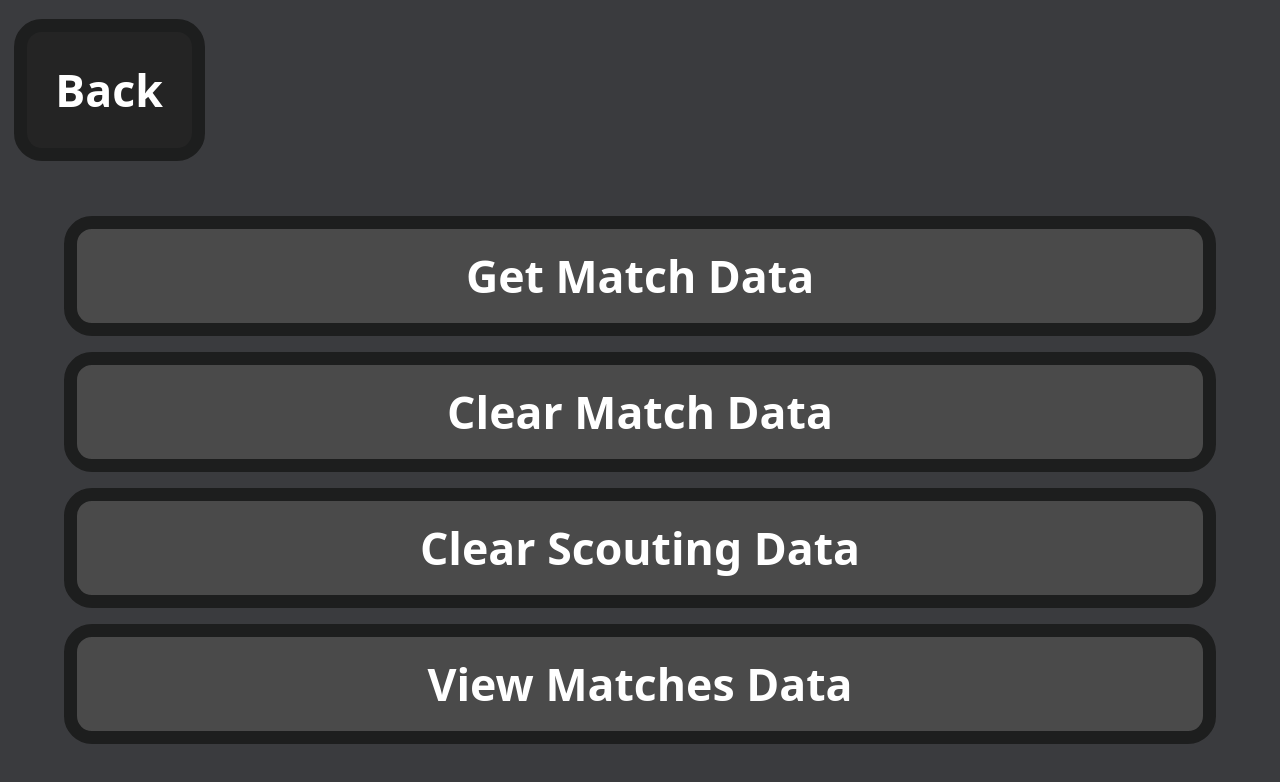
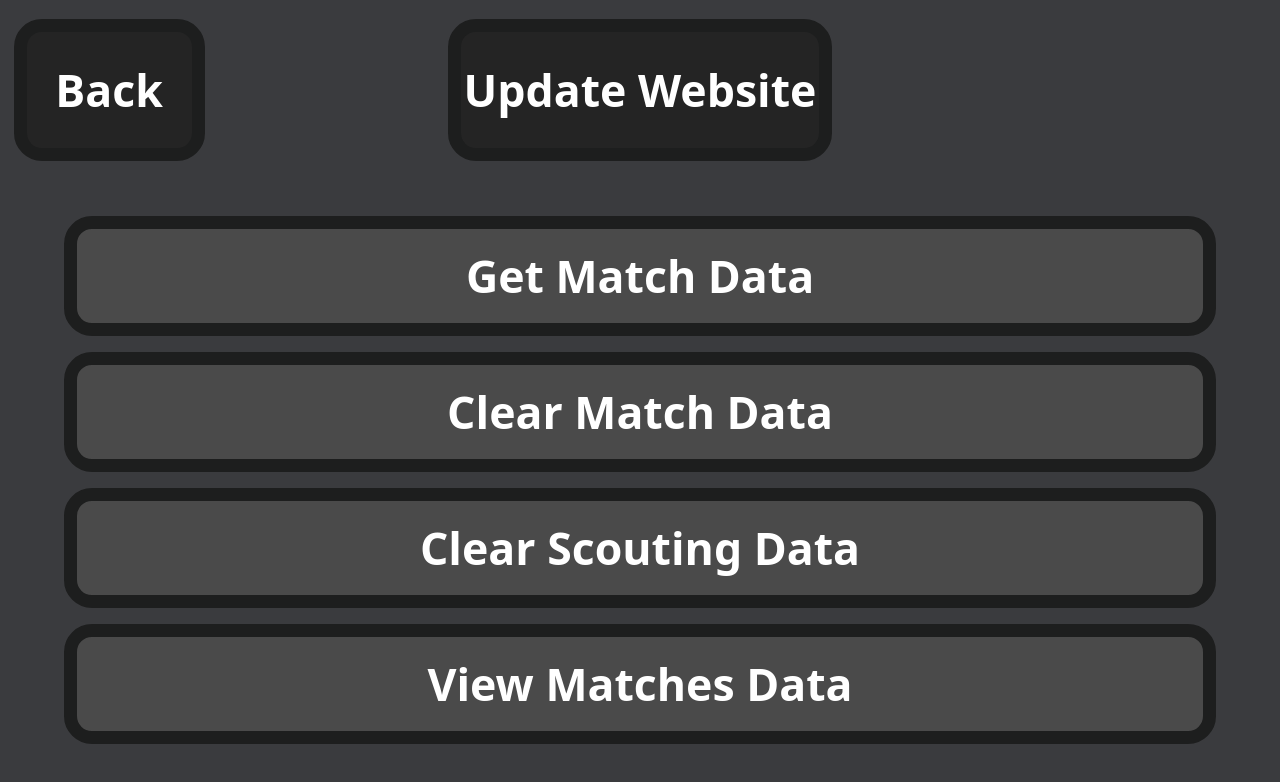
Before and after one commit to VihaanChhabria/VScouter, a React (Vite) app in the folder website/: page /settings in a window 1280 px wide. Shown: the top 782 px of the page. Built offline with nearby package versions, Linux system fonts and the light colour scheme.

Commit message:
added button for deleting service workers to update

```diff
--- a/website/dev-dist/sw.js
+++ b/website/dev-dist/sw.js
@@ -82,7 +82,7 @@ define(['./workbox-ac6e1177'], (function (workbox) { 'use strict';
     "revision": "3ca0b8505b4bec776b69afdba2768812"
   }, {
     "url": "index.html",
-    "revision": "0.hpme9jeolc"
+    "revision": "0.al2a9l8i7bg"
   }], {});
   workbox.cleanupOutdatedCaches();
   workbox.registerRoute(new workbox.NavigationRoute(workbox.createHandlerBoundToURL("index.html"), {
--- /dev/null
+++ b/website/src/components/SettingsComponents/SettingsUpdateCheck.jsx
@@ -0,0 +1,50 @@
+import React, { useEffect } from "react";
+
+const SettingsUpdateCheck = () => {
+  const clearServiceWorkers = () => {
+    console.log(navigator.onLine);
+    navigator.serviceWorker.getRegistrations().then((registrations) => {
+      for (const registration of registrations) {
+        registration.unregister();
+      }
+    });
+
+    window.location.reload();
+  };
+  return (
+    <>
+      <div
+        style={{
+          width: "30dvw",
+          height: "17.84dvh",
+          position: "absolute",
+          top: "2.33dvh",
+          left: "50%",
+          transform: "translateX(-50%)",
+          backgroundColor: "#242424",
+          borderRadius: "3.49dvh",
+          border: "1.63dvh solid #1D1E1E",
+          display: "flex",
+          justifyContent: "center",
+          alignItems: "center",
+          whiteSpace: "pre-wrap",
+          wordWrap: "break-word",
+        }}
+        onClick={clearServiceWorkers}
+      >
+        <h1
+          style={{
+            color: "#FFFFFF",
+            fontSize: "5.58dvh",
+            fontWeight: "bold",
+            textAlign: "center",
+          }}
+        >
+          Update Website
+        </h1>
+      </div>
+    </>
+  );
+};
+
+export default SettingsUpdateCheck;
--- a/website/src/pages/SettingsPage.jsx
+++ b/website/src/pages/SettingsPage.jsx
@@ -5,6 +5,7 @@ import ProceedBackButton from "../components/ProceedBackButton";
 import SettingsMatchDataScanner from "../components/SettingsComponents/SettingsMatchDataScanner";
 import SettingsButton from "../components/SettingsComponents/SettingsButton";
 import SettingsViewMatchData from "../components/SettingsComponents/SettingsViewMatchData";
+import SettingsUpdateCheck from "../components/SettingsComponents/SettingsUpdateCheck";
 
 /**
  * A page for the user to access settings such as clearing match data, viewing match data, and getting match data.
@@ -124,6 +125,7 @@ const SettingsPage = () => {
           back={true}
         />
       )}
+      <SettingsUpdateCheck />
     </>
   );
 };
```
